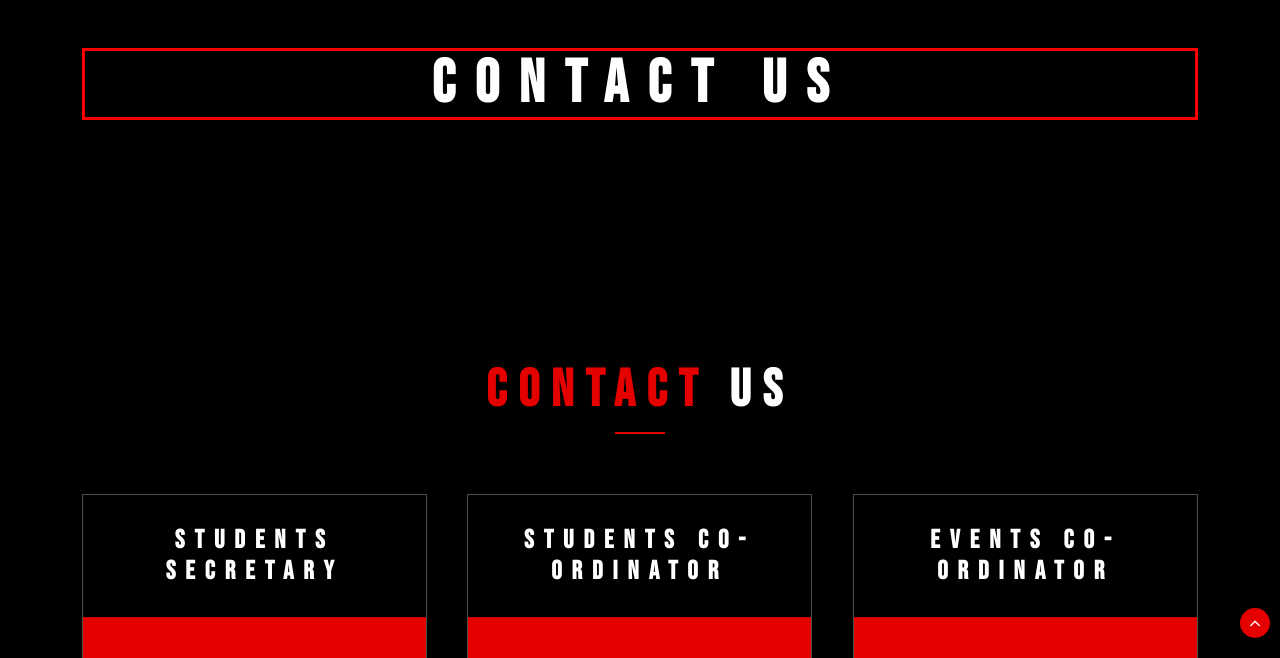
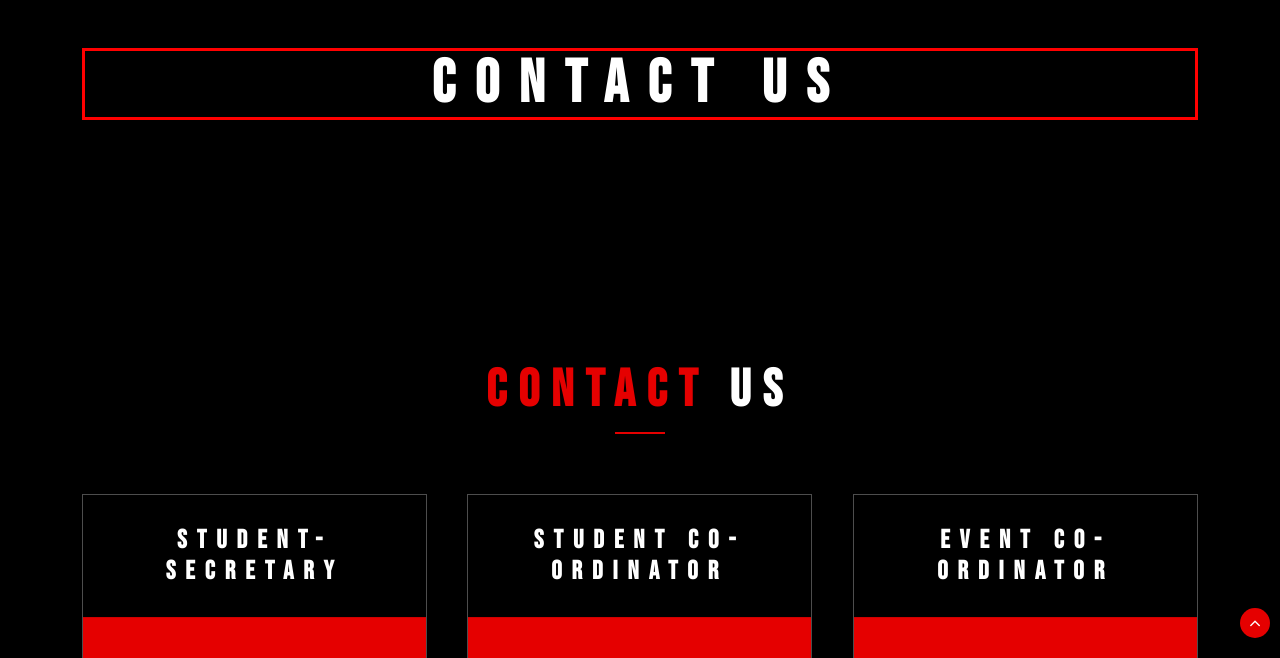
Before and after one commit to bala44858/Mekchat, a plain HTML site: page contact.html in a window 1280 px wide. Shown: the part 142-800 px from the top of the page. Drawn offline with nearby package versions, Linux system fonts and the light colour scheme.

Commit message:
name correction done removed s

```diff
--- a/contact.html
+++ b/contact.html
@@ -145,7 +145,7 @@
                         <div class="col-lg-4 col-md-6 col-sm-12 O-red  ">
                             <div class="pricing-s1 mb-sm-30 wow flipInY">
                                 <div class="top text-center">
-                                    <h2>students secretary</h2>
+                                    <h2>student- secretary</h2>
                                 </div>
                                 <div class="mid co-name text-center bg-color-secondary text-light">
                                     <p class="price">
@@ -165,7 +165,7 @@
                         <div class="col-lg-4 col-md-6 col-sm-12 O-red ">
                             <div class="pricing-s1 mb-sm-30 wow flipInY">
                                 <div class="top text-center">
-                                    <h2>students Co-Ordinator</h2>
+                                    <h2>student Co-Ordinator</h2>
                                 </div>
                                 <div class="mid co-name  text-center bg-color-secondary text-light">
                                     <p class="price">
@@ -184,7 +184,7 @@
                         <div class="col-lg-4 col-md-6 col-sm-12 O-red ">
                             <div class="pricing-s1 mb-sm-30 wow flipInY">
                                 <div class="top text-center">
-                                    <h2>Events Co-Ordinator</h2>
+                                    <h2>Event Co-Ordinator</h2>
                                 </div>
                                 <div class="mid co-name text-center bg-color-secondary text-light">
                                     <p class="price">
```
Also changed, not shown: index.html (+1 -1 lines).
